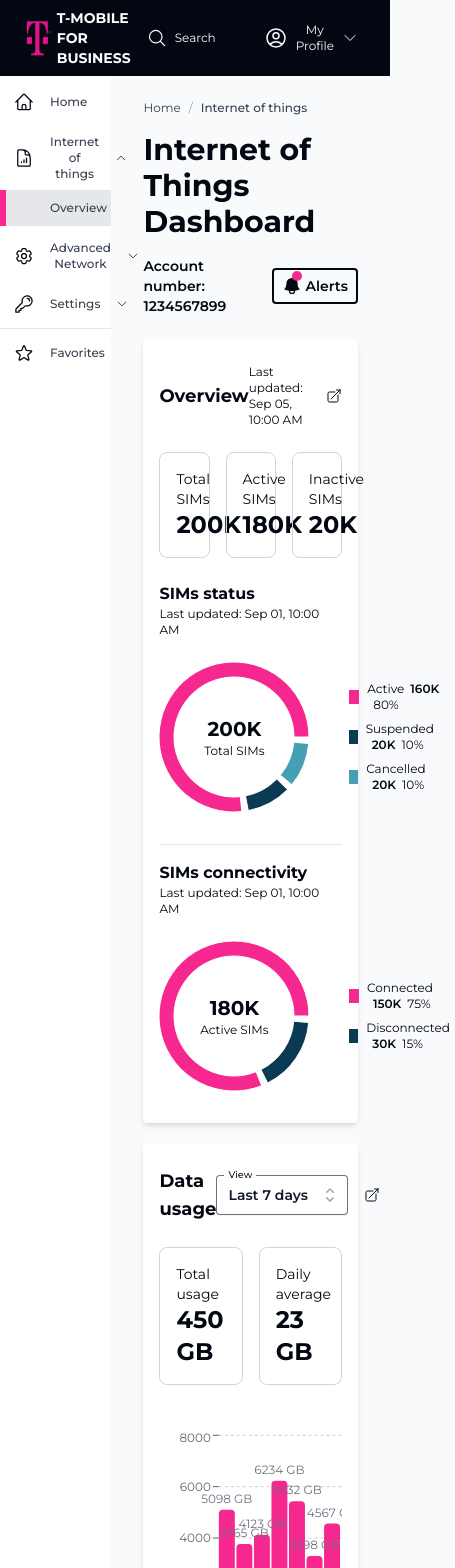
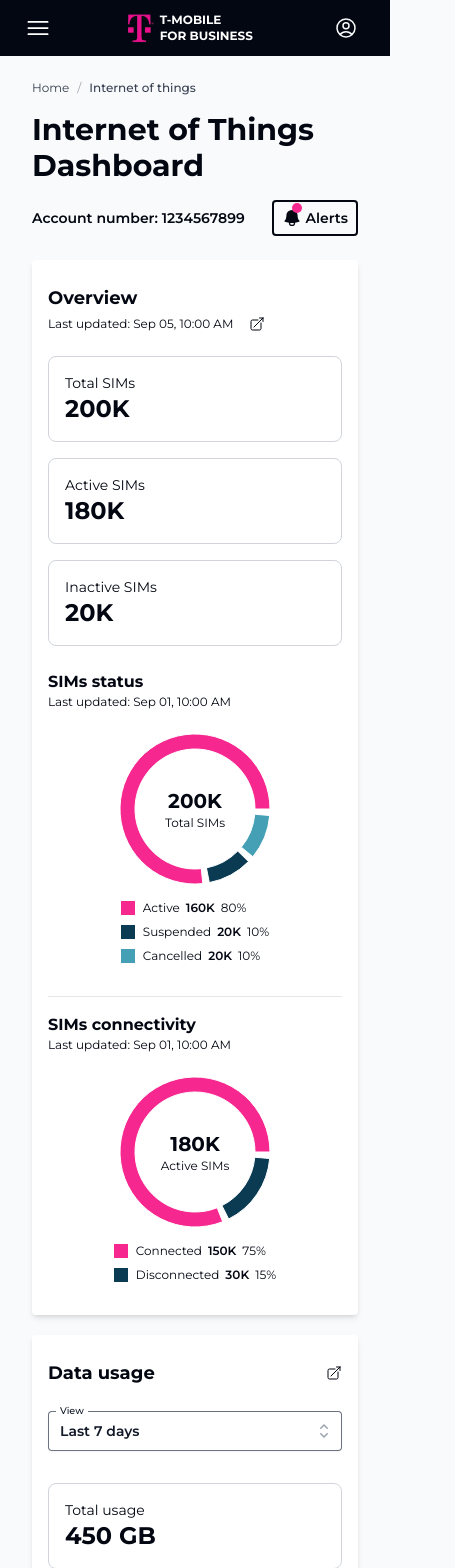
Before and after one commit to arpansaha1300/unit-assessment-3, a React (Vite) app: page /iot in a window 390 px wide. Shown: the top 1568 px of the page, 455 px wide, since content can reach past the window. Built offline with nearby package versions, Linux system fonts and the light colour scheme.

Commit message:
mobile responsiveness

```diff
--- a/src/components/Navbar.tsx
+++ b/src/components/Navbar.tsx
@@ -2,29 +2,49 @@ import {
   MagnifyingGlassIcon,
   UserCircleIcon,
   ChevronDownIcon,
+  Bars3Icon,
 } from '@heroicons/react/24/outline'
 
-export default function Navbar() {
+interface NavbarProps {
+  setSidebarOpen: React.Dispatch<React.SetStateAction<boolean>>
+}
+
+export default function Navbar(props: Readonly<NavbarProps>) {
+  const { setSidebarOpen } = props
+
   return (
     <nav className="px-6 py-2 bg-gray-950 flex items-center justify-between">
+      <button
+        type="button"
+        className="block sm:hidden"
+        onClick={() => setSidebarOpen(true)}
+      >
+        <Bars3Icon className="flex-shrink-0 size-7 text-white" />
+      </button>
       <div className="flex items-center gap-1">
-        <div className="h-10">
+        <div className="h-8 sm:h-10">
           <img src="logo.png" alt="Logo" className="size-full" />
         </div>
-        <div className="text-white font-bold text-sm uppercase">
+        <div className="text-white font-bold text-xs sm:text-sm uppercase">
           <p>T-mobile</p>
           <p>for business</p>
         </div>
       </div>
       <div className="flex gap-8 text-gray-50 text-xs">
-        <button className="p-2 flex items-center gap-2 hover:bg-gray-800 rounded">
+        <button
+          type="button"
+          className="hidden sm:flex p-2 items-center gap-2 hover:bg-gray-800 rounded"
+        >
           <MagnifyingGlassIcon className="flex-shrink-0 size-5" />
           <p>Search</p>
         </button>
-        <button className="p-2 flex items-center gap-2 hover:bg-gray-800 rounded">
+        <button
+          type="button"
+          className="p-2 flex items-center gap-2 hover:bg-gray-800 rounded"
+        >
           <UserCircleIcon className="flex-shrink-0 size-6" />
-          <p>My Profile</p>
-          <ChevronDownIcon className="flex-shrink-0 size-4" />
+          <p className="hidden sm:block">My Profile</p>
+          <ChevronDownIcon className="hidden sm:block flex-shrink-0 size-4" />
         </button>
       </div>
     </nav>
--- a/src/components/common/Container.tsx
+++ b/src/components/common/Container.tsx
@@ -17,7 +17,7 @@ const Container = forwardRef(
       {
         ref,
         className: classNames(
-          'mx-auto px-4 xs:max-w-md sm:max-w-xl sm:px-6 lg:px-4 xl:px-0 md:max-w-5xl xl:max-w-6xl',
+          'mx-auto px-4 xs:max-w-md sm:max-w-xl sm:px-6 lg:px-4 xl:px-0 sm:max-w-5xl xl:max-w-6xl',
           className
         ),
         ...rest,
--- a/src/components/internet-of-things/DataUsage/BarChart.tsx
+++ b/src/components/internet-of-things/DataUsage/BarChart.tsx
@@ -41,7 +41,7 @@ const renderCustomizedLabel = (props: any) => {
       textAnchor="middle"
       dominantBaseline="middle"
       fill="#6b7280"
-      className="text-xs"
+      className="hidden sm:block text-xs"
     >
       {value} GB
     </text>
@@ -61,7 +61,7 @@ export default function BarChart(props: Readonly<BarChartProps>) {
         margin={{
           top: 10,
           right: 0,
-          left: 0,
+          left: -15,
           bottom: 10,
         }}
       >
--- a/src/components/internet-of-things/DataUsage/index.tsx
+++ b/src/components/internet-of-things/DataUsage/index.tsx
@@ -65,7 +65,7 @@ export default function DataUsage() {
       <Card className="flex flex-col h-full">
         <div className="py-2 flex items-center justify-between">
           <h2 className="text-lg font-bold">Data usage</h2>
-          <div className="flex items-center gap-4">
+          <div className="hidden sm:flex items-center gap-4">
             <SelectMenu
               label="View"
               list={selectMenulist}
@@ -75,6 +75,17 @@ export default function DataUsage() {
 
             <ArrowTopRightOnSquareIcon className="flex-shrink-0 size-4" />
           </div>
+
+          <ArrowTopRightOnSquareIcon className="block sm:hidden flex-shrink-0 size-4" />
+        </div>
+
+        <div className="my-4 sm:hidden">
+          <SelectMenu
+            label="View"
+            list={selectMenulist}
+            selected={selected}
+            setSelected={setSelected}
+          />
         </div>
 
         <Stats stats={stats} columns={2} className="mt-4" />
--- a/src/components/internet-of-things/Overview.tsx
+++ b/src/components/internet-of-things/Overview.tsx
@@ -66,7 +66,7 @@ export default function Overview(props: Readonly<OverviewProps>) {
   return (
     <section>
       <Card>
-        <div className="py-2 flex items-center justify-between">
+        <div className="py-2 flex flex-col sm:flex-row sm:items-center gap-1 justify-between">
           <h2 className="text-lg font-bold">Overview</h2>
           <div className="flex items-center gap-4">
             <p className="text-xs">
@@ -141,7 +141,7 @@ function PieData(props: Readonly<PieDataProps>) {
   const colors = ['#F6288F', '#0A3B52', '#45A0B5']
 
   return (
-    <div className="pt-6 pb-4 flex gap-10">
+    <div className="pt-6 pb-4 flex flex-col items-center sm:flex-row gap-4 sm:gap-10">
       <PieChart
         data={pieData}
         colors={colors}
--- a/src/components/internet-of-things/PieChart.tsx
+++ b/src/components/internet-of-things/PieChart.tsx
@@ -12,7 +12,7 @@ export default function PieChart(props: Readonly<PieChartProps>) {
   const { data, colors, size, thickness = 15, centerLabel } = props
 
   return (
-    <div className="relative">
+    <div className="relative w-max">
       <RePieChart width={size} height={size}>
         <Pie
           data={data}
--- a/src/components/internet-of-things/Reports.tsx
+++ b/src/components/internet-of-things/Reports.tsx
@@ -132,7 +132,7 @@ export default function Reports() {
             </div>
           )}
 
-          <div className="mt-5 mx-auto w-72 flex items-center justify-between">
+          <div className="mt-5 mx-auto w-60 sm:w-72 flex items-center justify-between">
             <PaginationIcon
               disabled={page === 1}
               icon={ChevronDoubleLeftIcon}
@@ -230,14 +230,14 @@ function ReportsTable(props: Readonly<ReportsTableProps>) {
           </th>
           <th
             scope="col"
-            className="pl-4 py-3 text-left font-semibold text-gray-900"
+            className="hidden sm:table-cell pl-4 py-3 text-left font-semibold text-gray-900"
           >
             Last updated
           </th>
         </tr>
       </thead>
 
-      <tbody className="divide-y divide-gray-200 bg-white text-xs text-gray-800 font-medium">
+      <tbody className="divide-y divide-gray-200 bg-white text-xs text-gray-800 sm:font-medium">
         {data.map((item, i) => (
           <tr key={i}>
             <td className="hidden lg:table-cell max-w-xs pr-4 py-3">
@@ -268,7 +268,7 @@ function ReportsTable(props: Readonly<ReportsTableProps>) {
               <Highlight
                 pattern={searchValue}
                 str={item.reportDesc}
-                className="block lg:hidden mt-1 line-clamp-1"
+                className="block lg:hidden text-gray-500 mt-1 line-clamp-1"
               />
             </td>
             <td className="hidden lg:table-cell max-w-xs px-4 py-3">
@@ -279,7 +279,7 @@ function ReportsTable(props: Readonly<ReportsTableProps>) {
                 <Highlight pattern={searchValue} str={item.reportDesc} />
               </div>
             </td>
-            <td className="max-w-xs px-4 py-3">
+            <td className="hidden sm:table-cell max-w-xs px-4 py-3">
               <div className="line-clamp-2">
                 <p className="hidden lg:block">
                   {formatDate(item.lastReportDate, 'dd/MM/yyyy hh:mm a')}
@@ -293,7 +293,7 @@ function ReportsTable(props: Readonly<ReportsTableProps>) {
               </div>
             </td>
 
-            <td key={i} className="max-w-xs px-4 py-3">
+            <td key={i} className="max-w-xs px-2 sm:px-4 py-3">
               <button type="button">
                 <ArrowDownTrayIcon className="flex-shrink-0 size-4" />
               </button>
--- a/src/components/internet-of-things/Stats.tsx
+++ b/src/components/internet-of-things/Stats.tsx
@@ -6,13 +6,18 @@ interface StatsProps {
   className?: string
 }
 
+const gridCols = ['sm:grid-cols-2', 'sm:grid-cols-3', 'sm:grid-cols-4']
+
 export default function Stats(props: Readonly<StatsProps>) {
   const { stats, columns, className = '' } = props
 
   return (
     <div
-      className={classNames('mt-4 grid grid-cols gap-4', className)}
-      style={{ gridTemplateColumns: `repeat(${columns}, minmax(0, 1fr))` }}
+      className={classNames(
+        'mt-4 grid gap-4 grid-cols-1',
+        className,
+        gridCols[columns - 2]
+      )}
     >
       {stats.map(stat => (
         <div key={stat.name} className="p-4 border border-gray-300 rounded-lg">
--- a/src/components/internet-of-things/TopUsage.tsx
+++ b/src/components/internet-of-things/TopUsage.tsx
@@ -55,7 +55,7 @@ export default function TopUsage() {
                   {headings.map((heading, i) => (
                     <td
                       key={i}
-                      className="max-w-12 px-4 first:pl-0 last:pr-0 py-3 truncate font-medium text-gray-800"
+                      className="px-4 first:pl-0 last:pr-0 py-3 truncate font-medium text-gray-800"
                     >
                       {i === 1 ? (
                         <Status
--- a/src/layouts/default.tsx
+++ b/src/layouts/default.tsx
@@ -1,16 +1,26 @@
+import { useState } from 'react'
 import { Outlet } from 'react-router-dom'
+import Drawer from '~/components/common/Drawer'
 import Navbar from '~/components/Navbar'
 import Sidebar from '~/components/Sidebar'
 
 export default function DefaultLayout() {
+  const [sidebarOpen, setSidebarOpen] = useState(false)
+
   return (
     <div className="min-h-screen flex flex-col">
-      <Navbar />
+      <Navbar setSidebarOpen={setSidebarOpen} />
 
-      <div className="flex-grow h-full grid grid-cols-7 lg:grid-cols-6">
-        <div className="col-span-2 lg:col-span-1 h-full">
+      <div className="flex-grow h-full sm:grid sm:grid-cols-7 lg:grid-cols-6">
+        <div className="hidden sm:block col-span-2 lg:col-span-1 h-full">
           <Sidebar />
         </div>
+
+        <Drawer open={sidebarOpen} setOpen={setSidebarOpen} direction="left">
+          <div className="-mx-4">
+            <Sidebar />
+          </div>
+        </Drawer>
 
         <div className="col-span-5">
           <div className="px-8 lg:px-10 py-6">
```
Also changed, not shown: src/components/common/Drawer.tsx (+25 -4 lines).
